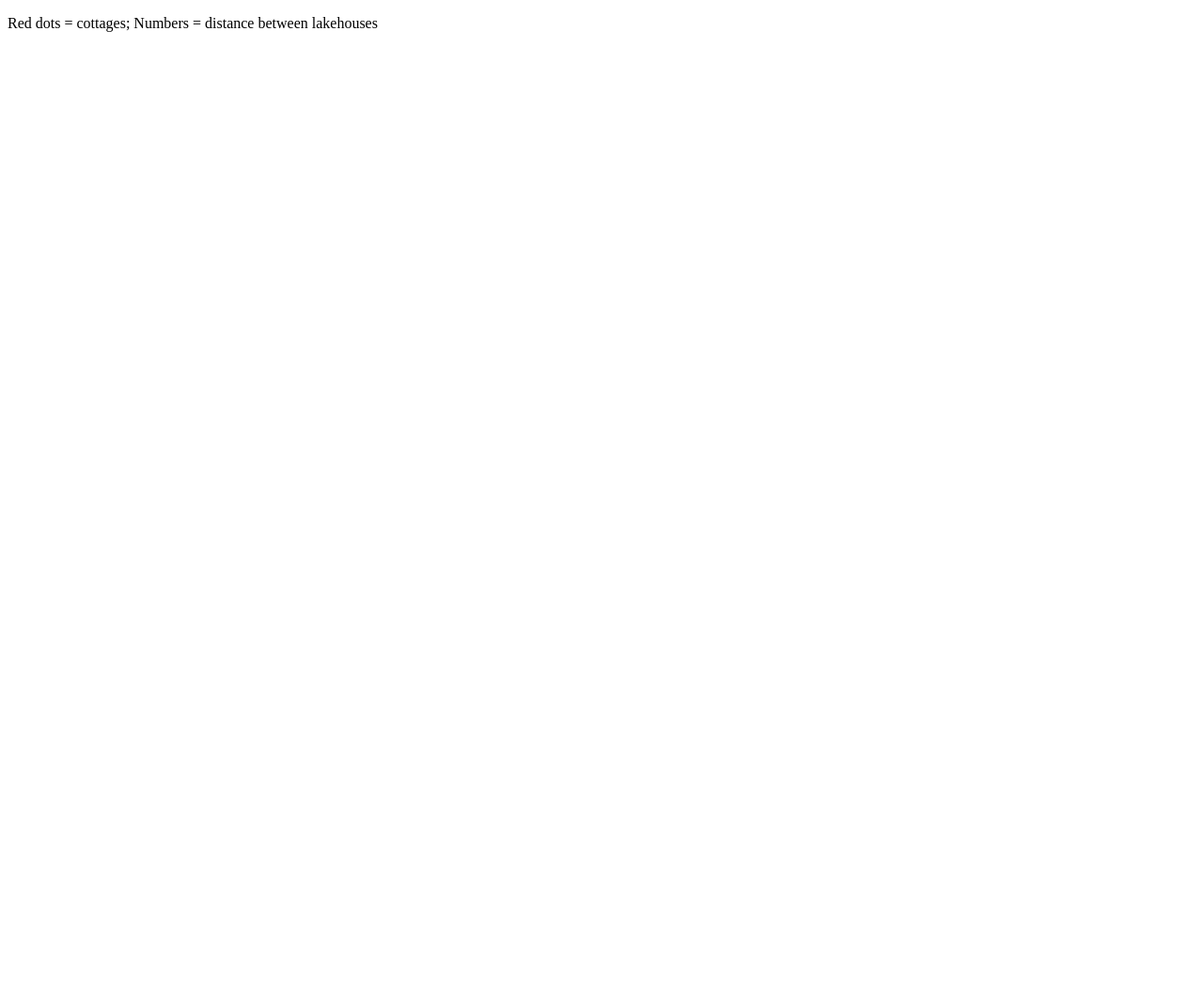
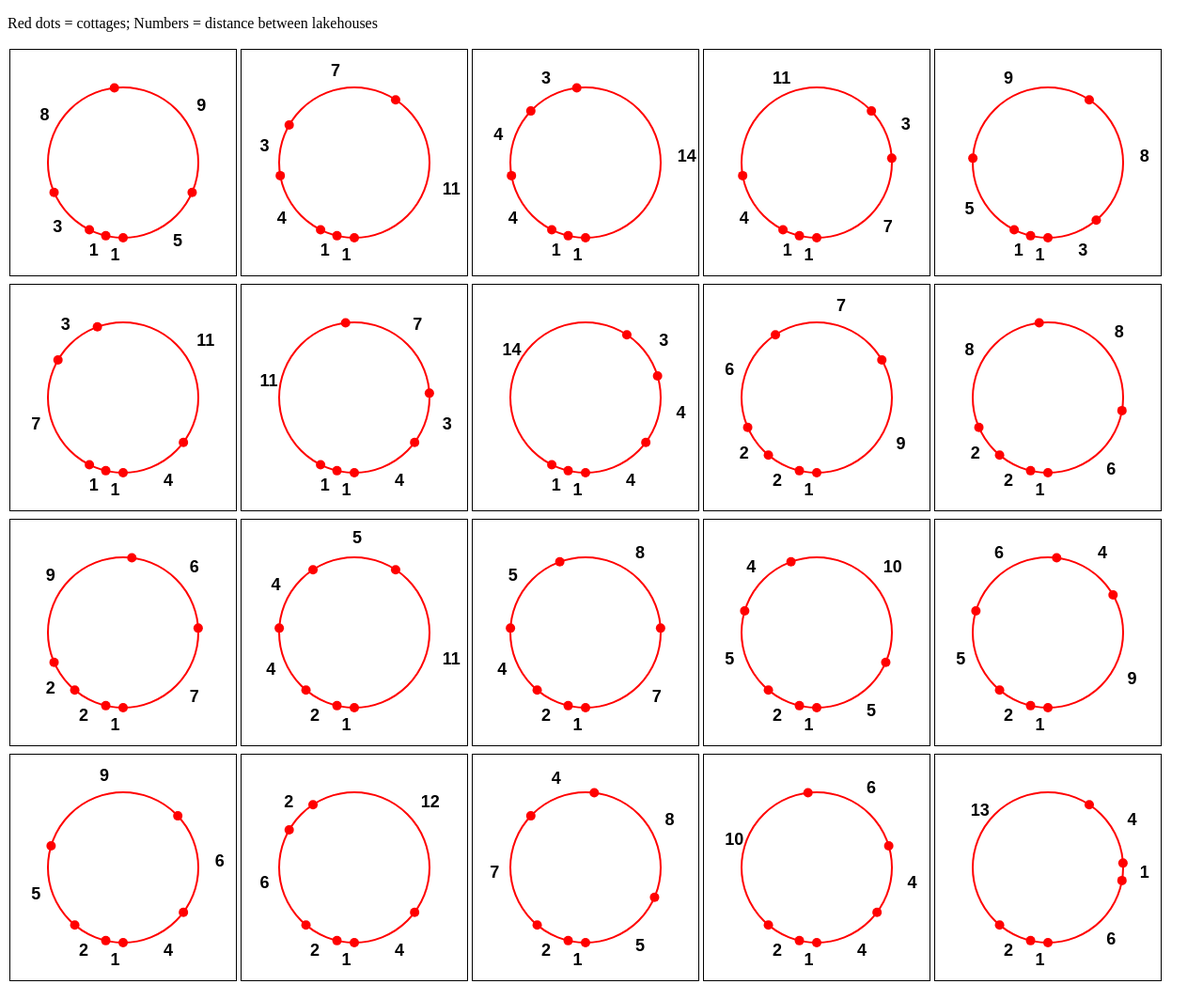
Before and after one commit to KDJDEV/Lakehouses-Problem-Brute-Force, a plain HTML site: page index.html in a window 1280 px wide. Shown: the top 1047 px of the page at 94% size. Before the commit the page ends 800 px from the top, so only its background shows below. Drawn offline with Linux system fonts and the light colour scheme; the site is published under a folder, as on GitHub Pages, so addresses that start at the root find nothing.

Commit message:
fixed url

```diff
--- a/index.html
+++ b/index.html
@@ -8,7 +8,7 @@
         border: 1px solid black;
       }
     </style>
-    <script type="module" crossorigin src="/assets/index-62a0bcdc.js"></script>
+    <script type="module" crossorigin src="Lakehouses-Problem-Brute-Force/assets/index-62a0bcdc.js"></script>
   </head>
   <body>
     <p>Red dots = cottages; Numbers = distance between lakehouses</p>
```
